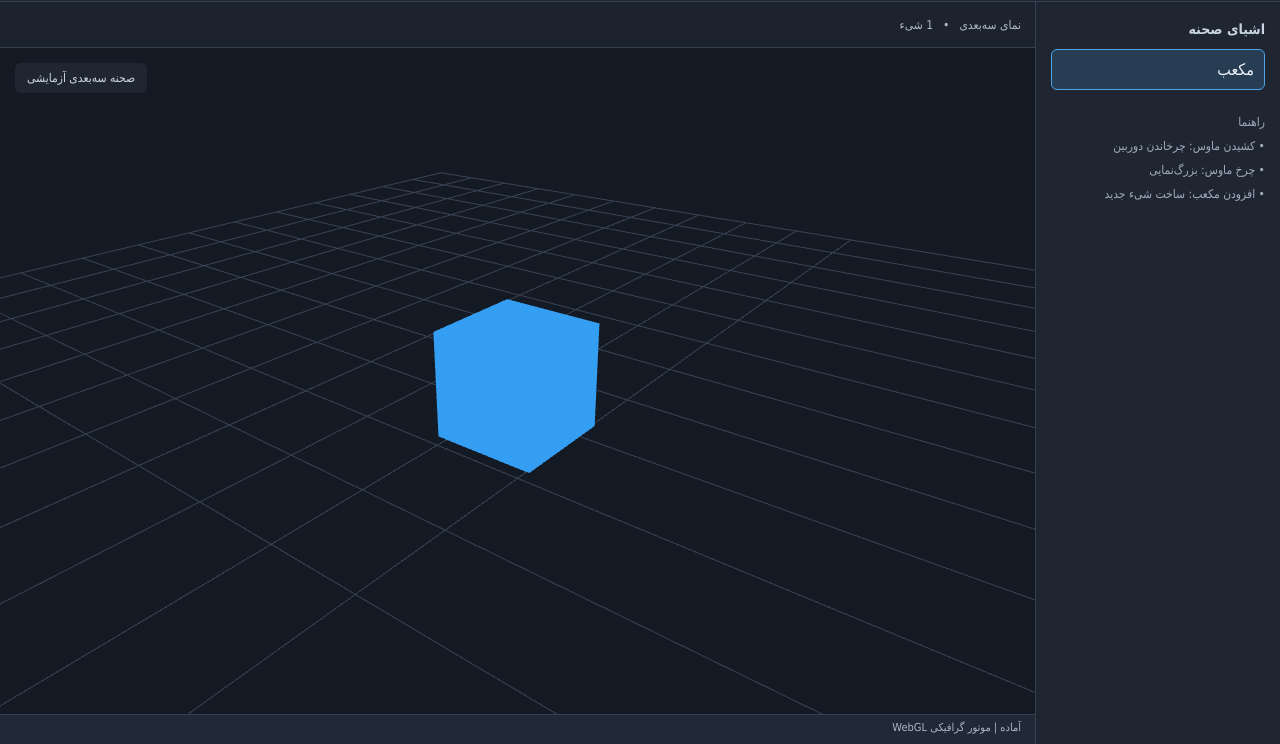
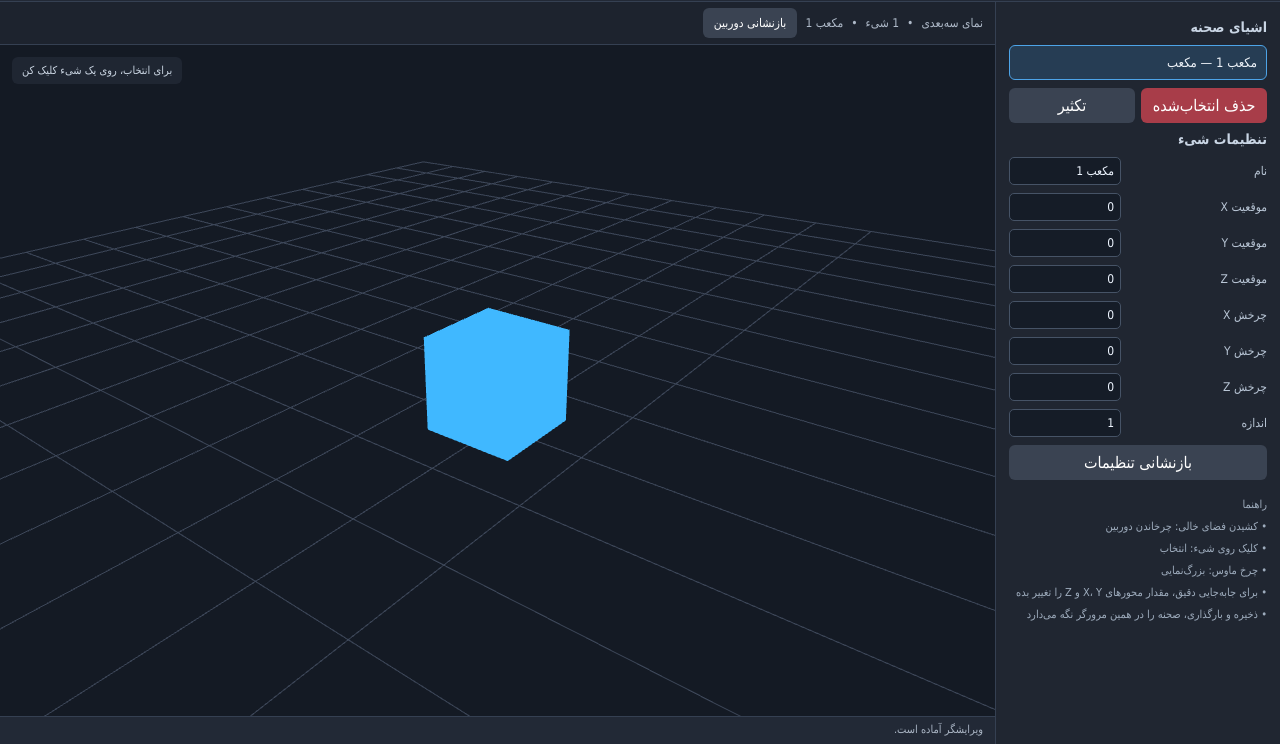
Before and after one commit to mehradbharloo-dotcom/Persian-Game-Maker-, a plain HTML site: page index.html in a window 1280 px wide. Shown: the part 56-800 px from the top of the page. Drawn offline with Linux system fonts and the light colour scheme.

Commit message:
Build Persian 3D scene editor v2

```diff
--- a/index.html
+++ b/index.html
@@ -1,84 +1,85 @@
 <!doctype html>
 <html lang="fa" dir="rtl">
 <head>
-<meta charset="utf-8">
-<meta name="viewport" content="width=device-width,initial-scale=1">
+<meta charset="utf-8"><meta name="viewport" content="width=device-width,initial-scale=1">
 <title>Persian Game Maker</title>
 <style>
-*{box-sizing:border-box}body{margin:0;background:#171b23;color:#edf2f8;font-family:Tahoma,"Segoe UI",sans-serif;height:100vh;overflow:hidden}
-.top{height:58px;background:#222936;border-bottom:1px solid #354052;display:flex;align-items:center;padding:0 18px;gap:18px}
-.logo{font-size:19px;font-weight:bold;color:#71b7ff}.tag{color:#aab5c4;font-size:12px}
-.actions{display:flex;gap:8px;margin-right:auto}
-button{border:0;border-radius:6px;padding:9px 14px;background:#2878b9;color:white;font:inherit;cursor:pointer}
-button:hover{background:#398dce}button.secondary{background:#3a4352}
-.layout{height:calc(100vh - 58px);display:grid;grid-template-columns:245px 1fr}
-.side{background:#202631;border-left:1px solid #354052;padding:15px;overflow:auto}
-.side h3{font-size:14px;margin:4px 0 12px;color:#c9d5e4}
-.object{padding:10px;border-radius:6px;background:#2b3544;margin-bottom:7px;cursor:pointer;border:1px solid transparent}
-.object.active{border-color:#4da4e8;background:#263d54}
-.hint{font-size:12px;color:#9eacbd;line-height:2;margin-top:20px}
-.workspace{display:flex;flex-direction:column;min-width:0}
-.toolbar{height:46px;display:flex;align-items:center;padding:0 14px;gap:10px;background:#1d232e;border-bottom:1px solid #354052;color:#aeb9c8;font-size:12px}
-.view{position:relative;flex:1;min-height:0;background:#151a22}
-canvas{width:100%;height:100%;display:block;touch-action:none}
-.status{height:30px;background:#222936;border-top:1px solid #354052;padding:6px 14px;font-size:11px;color:#aab5c4}
-#notice{position:absolute;left:15px;top:15px;background:#222936dd;padding:8px 12px;border-radius:6px;color:#cbd6e3;font-size:12px}
-@media(max-width:700px){.layout{grid-template-columns:175px 1fr}.logo{font-size:15px}.tag{display:none}button{padding:8px;font-size:12px}}
-</style>
-</head>
+*{box-sizing:border-box}body{margin:0;background:#151a22;color:#edf2f8;font-family:Tahoma,"Segoe UI",sans-serif;height:100vh;overflow:hidden}
+.top{height:58px;background:#222936;border-bottom:1px solid #354052;display:flex;align-items:center;padding:0 14px;gap:12px}.logo{font-size:19px;font-weight:bold;color:#71b7ff}.tag{font-size:12px;color:#aab5c4}.actions{display:flex;gap:6px;margin-right:auto;flex-wrap:wrap}
+button,select,input{font:inherit}button{border:0;border-radius:6px;padding:8px 11px;background:#2878b9;color:white;cursor:pointer}button:hover{background:#398dce}button.secondary{background:#3a4352}button.danger{background:#a83d49}
+.layout{height:calc(100vh - 58px);display:grid;grid-template-columns:285px 1fr}.side{background:#202631;border-left:1px solid #354052;padding:13px;overflow:auto}.side h3{font-size:14px;margin:4px 0 10px;color:#c9d5e4}
+.field{display:flex;align-items:center;justify-content:space-between;gap:8px;margin:8px 0;font-size:12px;color:#b9c6d6}.field input,.field select{width:112px;min-width:0;background:#151c27;color:#eef5ff;border:1px solid #465366;border-radius:5px;padding:6px}
+.row{display:flex;gap:6px;flex-wrap:wrap;margin:8px 0}.row button{flex:1}.object{padding:9px;border-radius:6px;background:#2b3544;margin-bottom:6px;cursor:pointer;border:1px solid transparent;font-size:13px}.object.active{border-color:#4da4e8;background:#263d54}
+.hint{font-size:11px;color:#9eacbd;line-height:2;margin-top:14px}.workspace{display:flex;flex-direction:column;min-width:0}.toolbar{min-height:43px;display:flex;align-items:center;padding:5px 12px;gap:8px;background:#1d232e;border-bottom:1px solid #354052;color:#aeb9c8;font-size:12px;flex-wrap:wrap}.view{position:relative;flex:1;min-height:0;background:#151a22}canvas{width:100%;height:100%;display:block;touch-action:none}.status{height:28px;background:#222936;border-top:1px solid #354052;padding:6px 12px;font-size:11px;color:#aab5c4}#notice{position:absolute;left:12px;top:12px;background:#222936dd;padding:7px 10px;border-radius:6px;color:#cbd6e3;font-size:11px;pointer-events:none}
+@media(max-width:760px){.layout{grid-template-columns:220px 1fr}.tag{display:none}.logo{font-size:15px}.top{padding:0 7px;gap:5px}button{padding:7px;font-size:11px}}
+</style></head>
 <body>
-<header class="top"><div class="logo">Persian Game Maker</div><div class="tag">محیط ساخت بازی سه‌بعدی</div><div class="actions"><button id="add">＋ افزودن مکعب</button><button class="secondary" id="reset">بازنشانی دوربین</button></div></header>
-<div class="layout">
-<aside class="side"><h3>اشیای صحنه</h3><div id="objects"></div><div class="hint">راهنما<br>• کشیدن ماوس: چرخاندن دوربین<br>• چرخ ماوس: بزرگ‌نمایی<br>• افزودن مکعب: ساخت شیء جدید</div></aside>
-<main class="workspace"><div class="toolbar"><span>نمای سه‌بعدی</span><span>•</span><span id="count">۱ شیء</span></div><div class="view"><canvas id="scene"></canvas><div id="notice">صحنه سه‌بعدی آزمایشی</div></div><div class="status" id="status">آماده | موتور گرافیکی WebGL</div></main>
-</div>
+<header class="top"><div class="logo">Persian Game Maker</div><div class="tag">ویرایشگر سه‌بعدی فارسی | نسخه ۲</div><div class="actions"><button id="addCube">＋ مکعب</button><button id="addSphere">＋ کره</button><button id="addCylinder">＋ استوانه</button><button class="secondary" id="save">ذخیره</button><button class="secondary" id="load">بارگذاری</button></div></header>
+<div class="layout"><aside class="side">
+<h3>اشیای صحنه</h3><div id="objects"></div>
+<div class="row"><button class="danger" id="delete">حذف انتخاب‌شده</button><button class="secondary" id="duplicate">تکثیر</button></div>
+<h3>تنظیمات شیء</h3>
+<div class="field"><label>نام</label><input id="objName" type="text" value="مکعب"></div>
+<div class="field"><label>موقعیت X</label><input id="px" type="number" step="0.1"></div><div class="field"><label>موقعیت Y</label><input id="py" type="number" step="0.1"></div><div class="field"><label>موقعیت Z</label><input id="pz" type="number" step="0.1"></div>
+<div class="field"><label>چرخش X</label><input id="rx" type="number" step="5"></div><div class="field"><label>چرخش Y</label><input id="ry" type="number" step="5"></div><div class="field"><label>چرخش Z</label><input id="rz" type="number" step="5"></div>
+<div class="field"><label>اندازه</label><input id="scale" type="number" min="0.1" max="10" step="0.1"></div>
+<div class="row"><button class="secondary" id="resetObj">بازنشانی تنظیمات</button></div>
+<div class="hint">راهنما<br>• کشیدن فضای خالی: چرخاندن دوربین<br>• کلیک روی شیء: انتخاب<br>• چرخ ماوس: بزرگ‌نمایی<br>• برای جابه‌جایی دقیق، مقدار محورهای X، Y و Z را تغییر بده<br>• ذخیره و بارگذاری، صحنه را در همین مرورگر نگه می‌دارد</div>
+</aside>
+<main class="workspace"><div class="toolbar"><span>نمای سه‌بعدی</span><span>•</span><span id="count">۰ شیء</span><span>•</span><span id="selectedLabel">هیچ شیئی انتخاب نشده</span><button class="secondary" id="resetCamera">بازنشانی دوربین</button></div><div class="view"><canvas id="scene"></canvas><div id="notice">برای انتخاب، روی یک شیء کلیک کن</div></div><div class="status" id="status">آماده | موتور گرافیکی WebGL</div></main></div>
 <script>
 (function(){
 "use strict";
-var canvas=document.getElementById("scene"),gl=canvas.getContext("webgl")||canvas.getContext("experimental-webgl");
-var status=document.getElementById("status"),objectsEl=document.getElementById("objects"),items=[{x:0,y:0,z:0}],yaw=-0.65,pitch=0.45,zoom=7,drag=false,lastX=0,lastY=0;
+var canvas=document.getElementById("scene"),gl=canvas.getContext("webgl")||canvas.getContext("experimental-webgl"),status=document.getElementById("status"),objectsEl=document.getElementById("objects");
 if(!gl){status.textContent="مرورگر یا کارت گرافیک از WebGL پشتیبانی نمی‌کند.";return;}
+var items=[],selected=-1,yaw=-.65,pitch=.45,zoom=8,drag=false,moved=false,lastX=0,lastY=0,program;
 var vs="attribute vec3 p; attribute vec3 c; uniform mat4 mvp; varying vec3 color; void main(){gl_Position=mvp*vec4(p,1.0);color=c;}";
 var fs="precision mediump float; varying vec3 color; void main(){gl_FragColor=vec4(color,1.0);}";
-function shader(type,src){var s=gl.createShader(type);gl.shaderSource(s,src);gl.compileShader(s);if(!gl.getShaderParameter(s,gl.COMPILE_STATUS))throw new Error(gl.getShaderInfoLog(s));return s;}
-var program=gl.createProgram();gl.attachShader(program,shader(gl.VERTEX_SHADER,vs));gl.attachShader(program,shader(gl.FRAGMENT_SHADER,fs));gl.linkProgram(program);
-if(!gl.getProgramParameter(program,gl.LINK_STATUS)){status.textContent="خطا در راه‌اندازی موتور سه‌بعدی";return;}
-gl.useProgram(program);
-var vertices=[],colors=[];
-function line(a,b,color){vertices.push(a[0],a[1],a[2],b[0],b[1],b[2]);for(var i=0;i<2;i++)colors.push(color[0],color[1],color[2]);}
-for(var k=-10;k<=10;k++){line([k,-1,-10],[k,-1,10],[.22,.26,.32]);line([-10,-1,k],[10,-1,k],[.22,.26,.32]);}
-var gridV=gl.createBuffer();gl.bindBuffer(gl.ARRAY_BUFFER,gridV);gl.bufferData(gl.ARRAY_BUFFER,new Float32Array(vertices),gl.STATIC_DRAW);
-var gridC=gl.createBuffer();gl.bindBuffer(gl.ARRAY_BUFFER,gridC);gl.bufferData(gl.ARRAY_BUFFER,new Float32Array(colors),gl.STATIC_DRAW);
-var cubeFaces=[
-[[-.5,-.5,.5],[.5,-.5,.5],[.5,.5,.5],[-.5,-.5,.5],[.5,.5,.5],[-.5,.5,.5]],
-[[.5,-.5,-.5],[-.5,-.5,-.5],[-.5,.5,-.5],[.5,-.5,-.5],[-.5,.5,-.5],[.5,.5,-.5]],
-[[.5,-.5,.5],[.5,-.5,-.5],[.5,.5,-.5],[.5,-.5,.5],[.5,.5,-.5],[.5,.5,.5]],
-[[-.5,-.5,-.5],[-.5,-.5,.5],[-.5,.5,.5],[-.5,-.5,-.5],[-.5,.5,.5],[-.5,.5,-.5]],
-[[-.5,.5,.5],[.5,.5,.5],[.5,.5,-.5],[-.5,.5,.5],[.5,.5,-.5],[-.5,.5,-.5]],
-[[-.5,-.5,-.5],[.5,-.5,-.5],[.5,-.5,.5],[-.5,-.5,-.5],[.5,-.5,.5],[-.5,-.5,.5]]
-];
-var cubeData=[];cubeFaces.forEach(function(f,fi){f.forEach(function(v){cubeData.push(v[0],v[1],v[2]);});});
-var cubeBuffer=gl.createBuffer();gl.bindBuffer(gl.ARRAY_BUFFER,cubeBuffer);gl.bufferData(gl.ARRAY_BUFFER,new Float32Array(cubeData),gl.STATIC_DRAW);
-function perspective(fov,aspect,near,far){var f=1/Math.tan(fov/2),nf=1/(near-far);return [f/aspect,0,0,0,0,f,0,0,0,0,(far+near)*nf,-1,0,0,2*far*near*nf,0];}
-function multiply(a,b){var o=new Array(16);for(var r=0;r<4;r++)for(var c=0;c<4;c++)o[c*4+r]=a[r]*b[c*4]+a[4+r]*b[c*4+1]+a[8+r]*b[c*4+2]+a[12+r]*b[c*4+3];return o;}
-function identity(){return [1,0,0,0,0,1,0,0,0,0,1,0,0,0,0,1];}
-function translate(x,y,z){var m=identity();m[12]=x;m[13]=y;m[14]=z;return m;}
-function rotateX(a){var c=Math.cos(a),s=Math.sin(a);return [1,0,0,0,0,c,s,0,0,-s,c,0,0,0,0,1];}
-function rotateY(a){var c=Math.cos(a),s=Math.sin(a);return [c,0,-s,0,0,1,0,0,s,0,c,0,0,0,0,1];}
-function bindAttr(name,buffer,size){gl.bindBuffer(gl.ARRAY_BUFFER,buffer);var loc=gl.getAttribLocation(program,name);gl.enableVertexAttribArray(loc);gl.vertexAttribPointer(loc,size,gl.FLOAT,false,0,0);}
-function draw(){var w=canvas.clientWidth,h=canvas.clientHeight;if(!w||!h)return;var dpr=Math.min(window.devicePixelRatio||1,2);var nw=Math.floor(w*dpr),nh=Math.floor(h*dpr);if(canvas.width!==nw||canvas.height!==nh){canvas.width=nw;canvas.height=nh;}gl.viewport(0,0,nw,nh);gl.clearColor(.08,.10,.14,1);gl.clear(gl.COLOR_BUFFER_BIT|gl.DEPTH_BUFFER_BIT);gl.enable(gl.DEPTH_TEST);
-var proj=perspective(Math.PI/4,nw/nh,.1,100),view=multiply(translate(0,0,-zoom),multiply(rotateX(pitch),rotateY(yaw))),mvp=multiply(proj,view);gl.uniformMatrix4fv(gl.getUniformLocation(program,"mvp"),false,new Float32Array(mvp));
-bindAttr("p",gridV,3);bindAttr("c",gridC,3);gl.drawArrays(gl.LINES,0,vertices.length/3);
-items.forEach(function(item,i){var model=translate(item.x,item.y,item.z),mat=multiply(mvp,model);gl.uniformMatrix4fv(gl.getUniformLocation(program,"mvp"),false,new Float32Array(mat));bindAttr("p",cubeBuffer,3);var col=[];for(var f=0;f<6;f++){var shade=[.24,.55,.82][f%3];for(var q=0;q<6;q++)col.push(i===0?.20:shade,i===0?.62:shade*.7,i===0?.95:shade*.4);}var cb=gl.createBuffer();gl.bindBuffer(gl.ARRAY_BUFFER,cb);gl.bufferData(gl.ARRAY_BUFFER,new Float32Array(col),gl.STATIC_DRAW);bindAttr("c",cb,3);gl.drawArrays(gl.TRIANGLES,0,36);gl.deleteBuffer(cb);});}
-function refreshList(){objectsEl.innerHTML="";items.forEach(function(it,i){var d=document.createElement("div");d.className="object"+(i===0?" active":"");d.textContent=i===0?"مکعب":"مکعب "+(i+1);objectsEl.appendChild(d);});document.getElementById("count").textContent=items.length+" شیء";}
-document.getElementById("add").addEventListener("click",function(){var n=items.length;items.push({x:(n%3)*1.5,y:0,z:Math.floor(n/3)*1.5});refreshList();draw();status.textContent="مکعب جدید به صحنه اضافه شد.";});
-document.getElementById("reset").addEventListener("click",function(){yaw=-.65;pitch=.45;zoom=7;draw();});
-canvas.addEventListener("mousedown",function(e){drag=true;lastX=e.clientX;lastY=e.clientY;});
-window.addEventListener("mouseup",function(){drag=false;});
-window.addEventListener("mousemove",function(e){if(!drag)return;yaw+=(e.clientX-lastX)*.008;pitch=Math.max(-1.45,Math.min(1.45,pitch+(e.clientY-lastY)*.008));lastX=e.clientX;lastY=e.clientY;draw();});
-canvas.addEventListener("wheel",function(e){e.preventDefault();zoom=Math.max(3,Math.min(16,zoom+e.deltaY*.008));draw();},{passive:false});
-window.addEventListener("resize",draw);refreshList();draw();
+function shader(t,s){var sh=gl.createShader(t);gl.shaderSource(sh,s);gl.compileShader(sh);if(!gl.getShaderParameter(sh,gl.COMPILE_STATUS))throw Error(gl.getShaderInfoLog(sh));return sh;}
+program=gl.createProgram();gl.attachShader(program,shader(gl.VERTEX_SHADER,vs));gl.attachShader(program,shader(gl.FRAGMENT_SHADER,fs));gl.linkProgram(program);gl.useProgram(program);
+var locP=gl.getAttribLocation(program,"p"),locC=gl.getAttribLocation(program,"c"),locM=gl.getUniformLocation(program,"mvp");
+function perspective(f,a,n,fz){var q=1/Math.tan(f/2),nf=1/(n-fz);return[q/a,0,0,0,0,q,0,0,0,0,(fz+n)*nf,-1,0,0,2*fz*n*nf,0];}
+function ident(){return[1,0,0,0,0,1,0,0,0,0,1,0,0,0,0,1];}
+function mul(a,b){var o=new Array(16);for(var r=0;r<4;r++)for(var c=0;c<4;c++)o[c*4+r]=a[r]*b[c*4]+a[4+r]*b[c*4+1]+a[8+r]*b[c*4+2]+a[12+r]*b[c*4+3];return o;}
+function tr(x,y,z){var m=ident();m[12]=x;m[13]=y;m[14]=z;return m;}
+function sc(x,y,z){return[x,0,0,0,0,y,0,0,0,0,z,0,0,0,0,1];}
+function rx(a){var c=Math.cos(a),s=Math.sin(a);return[1,0,0,0,0,c,s,0,0,-s,c,0,0,0,0,1];}
+function ry(a){var c=Math.cos(a),s=Math.sin(a);return[c,0,-s,0,0,1,0,0,s,0,c,0,0,0,0,1];}
+function rz(a){var c=Math.cos(a),s=Math.sin(a);return[c,s,0,0,-s,c,0,0,0,0,1,0,0,0,0,1];}
+function model(o){var d=Math.PI/180;return mul(tr(o.x,o.y,o.z),mul(rz(o.rz*d),mul(ry(o.ry*d),mul(rx(o.rx*d),sc(o.s,o.s,o.s)))));}
+function camera(){return mul(translate(0,0,-zoom),mul(rx(pitch),ry(yaw)));}
+function translate(x,y,z){return tr(x,y,z);}
+function mesh(type){
+var v=[],faces=[];
+function tri(a,b,c){v.push(a[0],a[1],a[2],b[0],b[1],b[2],c[0],c[1],c[2]);}
+if(type==="مکعب"){var p=[[-.5,-.5,.5],[.5,-.5,.5],[.5,.5,.5],[-.5,.5,.5],[-.5,-.5,-.5],[.5,-.5,-.5],[.5,.5,-.5],[-.5,.5,-.5]],ix=[[0,1,2,0,2,3],[5,4,7,5,7,6],[1,5,6,1,6,2],[4,0,3,4,3,7],[3,2,6,3,6,7],[4,5,1,4,1,0]];ix.forEach(function(f){for(var i=0;i<6;i+=3)tri(p[f[i]],p[f[i+1]],p[f[i+2]]);});}
+else if(type==="کره"){var lat=12,lon=18;for(var a=0;a<lat;a++){var t1=Math.PI*a/lat,t2=Math.PI*(a+1)/lat;for(var b=0;b<lon;b++){var p1=2*Math.PI*b/lon,p2=2*Math.PI*(b+1)/lon;function pt(t,p){return[Math.sin(t)*Math.cos(p)*.5,Math.cos(t)*.5,Math.sin(t)*Math.sin(p)*.5];}var A=pt(t1,p1),B=pt(t2,p1),C=pt(t2,p2),D=pt(t1,p2);tri(A,B,C);tri(A,C,D);}}}
+else{var n=24;for(var j=0;j<n;j++){var a=j*2*Math.PI/n,b=(j+1)*2*Math.PI/n,A=[Math.cos(a)*.5,-.5,Math.sin(a)*.5],B=[Math.cos(b)*.5,-.5,Math.sin(b)*.5],C=[Math.cos(b)*.5,.5,Math.sin(b)*.5],D=[Math.cos(a)*.5,.5,Math.sin(a)*.5];tri(A,B,C);tri(A,C,D);tri([0,.5,0],D,C);tri([0,-.5,0],B,A);}}
+return new Float32Array(v);
+}
+var meshes={مکعب:mesh("مکعب"),کره:mesh("کره"),استوانه:mesh("استوانه")};
+function make(type){var n=items.length+1;items.push({type:type,name:type+" "+n,x:(n-1)%3*1.4,y:0,z:Math.floor((n-1)/3)*1.4,rx:0,ry:0,rz:0,s:1});selected=items.length-1;refresh();draw();status.textContent=type+" به صحنه اضافه شد.";}
+function attr(buffer,loc){gl.bindBuffer(gl.ARRAY_BUFFER,buffer);gl.enableVertexAttribArray(loc);gl.vertexAttribPointer(loc,3,gl.FLOAT,false,0,0);}
+var grid=[],gridColors=[];function line(a,b){grid.push(a[0],a[1],a[2],b[0],b[1],b[2]);for(var i=0;i<2;i++)gridColors.push(.24,.28,.35);}
+for(var k=-10;k<=10;k++){line([k,-.52,-10],[k,-.52,10]);line([-10,-.52,k],[10,-.52,k]);}
+var gb=gl.createBuffer(),gc=gl.createBuffer();gl.bindBuffer(gl.ARRAY_BUFFER,gb);gl.bufferData(gl.ARRAY_BUFFER,new Float32Array(grid),gl.STATIC_DRAW);gl.bindBuffer(gl.ARRAY_BUFFER,gc);gl.bufferData(gl.ARRAY_BUFFER,new Float32Array(gridColors),gl.STATIC_DRAW);
+function draw(){var w=canvas.clientWidth,h=canvas.clientHeight;if(!w||!h)return;var d=Math.min(window.devicePixelRatio||1,2),W=Math.floor(w*d),H=Math.floor(h*d);if(canvas.width!==W||canvas.height!==H){canvas.width=W;canvas.height=H;}gl.viewport(0,0,W,H);gl.clearColor(.08,.10,.14,1);gl.clear(gl.COLOR_BUFFER_BIT|gl.DEPTH_BUFFER_BIT);gl.enable(gl.DEPTH_TEST);var vp=mul(perspective(Math.PI/4,W/H,.1,100),camera());gl.uniformMatrix4fv(locM,false,new Float32Array(vp));attr(gb,locP);attr(gc,locC);gl.drawArrays(gl.LINES,0,grid.length/3);
+items.forEach(function(o,i){var data=meshes[o.type],buf=gl.createBuffer();gl.bindBuffer(gl.ARRAY_BUFFER,buf);gl.bufferData(gl.ARRAY_BUFFER,data,gl.STATIC_DRAW);attr(buf,locP);var c=[];for(var j=0;j<data.length/3;j++){var shade=i===selected?[.25,.72,1]:[.25,.53,.82];c.push(shade[0],shade[1],shade[2]);}var cb=gl.createBuffer();gl.bindBuffer(gl.ARRAY_BUFFER,cb);gl.bufferData(gl.ARRAY_BUFFER,new Float32Array(c),gl.STATIC_DRAW);attr(cb,locC);gl.uniformMatrix4fv(locM,false,new Float32Array(mul(vp,model(o))));gl.drawArrays(gl.TRIANGLES,0,data.length/3);gl.deleteBuffer(buf);gl.deleteBuffer(cb);});}
+function refresh(){objectsEl.innerHTML="";items.forEach(function(o,i){var el=document.createElement("div");el.className="object"+(i===selected?" active":"");el.textContent=o.name+" — "+o.type;el.addEventListener("click",function(){selected=i;refresh();draw();});objectsEl.appendChild(el);});document.getElementById("count").textContent=items.length+" شیء";document.getElementById("selectedLabel").textContent=selected>=0?items[selected].name:"هیچ شیئی انتخاب نشده";var ids=["objName","px","py","pz","rx","ry","rz","scale"],keys=["name","x","y","z","rx","ry","rz","s"];ids.forEach(function(id,j){var el=document.getElementById(id);el.disabled=selected<0;el.value=selected<0?"":items[selected][keys[j]];});}
+function edit(){if(selected<0)return;var o=items[selected];o.name=document.getElementById("objName").value||o.type;["x","y","z","rx","ry","rz"].forEach(function(k){var v=Number(document.getElementById(({x:"px",y:"py",z:"pz",rx:"rx",ry:"ry",rz:"rz"})[k]).value);o[k]=isFinite(v)?v:0;});o.s=Math.max(.1,Math.min(10,Number(document.getElementById("scale").value)||1));refresh();draw();}
+["objName","px","py","pz","rx","ry","rz","scale"].forEach(function(id){document.getElementById(id).addEventListener("change",edit);});
+document.getElementById("addCube").onclick=function(){make("مکعب");};document.getElementById("addSphere").onclick=function(){make("کره");};document.getElementById("addCylinder").onclick=function(){make("استوانه");};
+document.getElementById("delete").onclick=function(){if(selected<0)return;items.splice(selected,1);selected=items.length?Math.min(selected,items.length-1):-1;refresh();draw();status.textContent="شیء حذف شد.";};
+document.getElementById("duplicate").onclick=function(){if(selected<0)return;var o=JSON.parse(JSON.stringify(items[selected]));o.name=o.name+" - کپی";o.x+=1;items.push(o);selected=items.length-1;refresh();draw();};
+document.getElementById("resetObj").onclick=function(){if(selected<0)return;var o=items[selected];o.x=0;o.y=0;o.z=0;o.rx=o.ry=o.rz=0;o.s=1;refresh();draw();};
+document.getElementById("resetCamera").onclick=function(){yaw=-.65;pitch=.45;zoom=8;draw();};
+document.getElementById("save").onclick=function(){try{localStorage.setItem("pgm-scene-v2",JSON.stringify(items));status.textContent="صحنه در این مرورگر ذخیره شد."; }catch(e){status.textContent="ذخیره‌سازی در این مرورگر ممکن نشد."; }};
+document.getElementById("load").onclick=function(){try{var data=JSON.parse(localStorage.getItem("pgm-scene-v2")||"null");if(!Array.isArray(data))throw Error();items=data;selected=items.length?0:-1;refresh();draw();status.textContent="صحنه بارگذاری شد.";}catch(e){status.textContent="ذخیره معتبری پیدا نشد."; }};
+function project(o){var m=mul(mul(perspective(Math.PI/4,canvas.width/canvas.height,.1,100),camera()),tr(o.x,o.y,o.z));var x=m[0]*0+m[4]*0+m[8]*0+m[12],y=m[1]*0+m[5]*0+m[9]*0+m[13],z=m[3]*0+m[7]*0+m[11]*0+m[15];if(z<=0)return null;return{x:(x/z*.5+.5)*canvas.width,y:(1-(y/z*.5+.5))*canvas.height};}
+canvas.addEventListener("mousedown",function(e){drag=true;moved=false;lastX=e.clientX;lastY=e.clientY;});
+window.addEventListener("mouseup",function(e){if(!drag)return;drag=false;if(!moved){var r=canvas.getBoundingClientRect(),mx=(e.clientX-r.left)/r.width*canvas.width,my=(e.clientY-r.top)/r.height*canvas.height,best=-1,dist=1e9;items.forEach(function(o,i){var p=project(o);if(!p)return;var d=Math.hypot(p.x-mx,p.y-my);if(d<dist&&d<Math.max(35,canvas.width*.045)){dist=d;best=i;}});if(best>=0){selected=best;refresh();draw();status.textContent="شیء انتخاب شد: "+items[selected].name;}}});
+window.addEventListener("mousemove",function(e){if(!drag)return;var dx=e.clientX-lastX,dy=e.clientY-lastY;if(Math.abs(dx)+Math.abs(dy)>2)moved=true;if(moved){yaw+=dx*.008;pitch=Math.max(-1.45,Math.min(1.45,pitch+dy*.008));draw();}lastX=e.clientX;lastY=e.clientY;});
+canvas.addEventListener("wheel",function(e){e.preventDefault();zoom=Math.max(3,Math.min(18,zoom+e.deltaY*.008));draw();},{passive:false});
+window.addEventListener("resize",draw);make("مکعب");status.textContent="ویرایشگر آماده است.";
 })();
-</script>
-</body>
-</html>
+</script></body></html>
```
